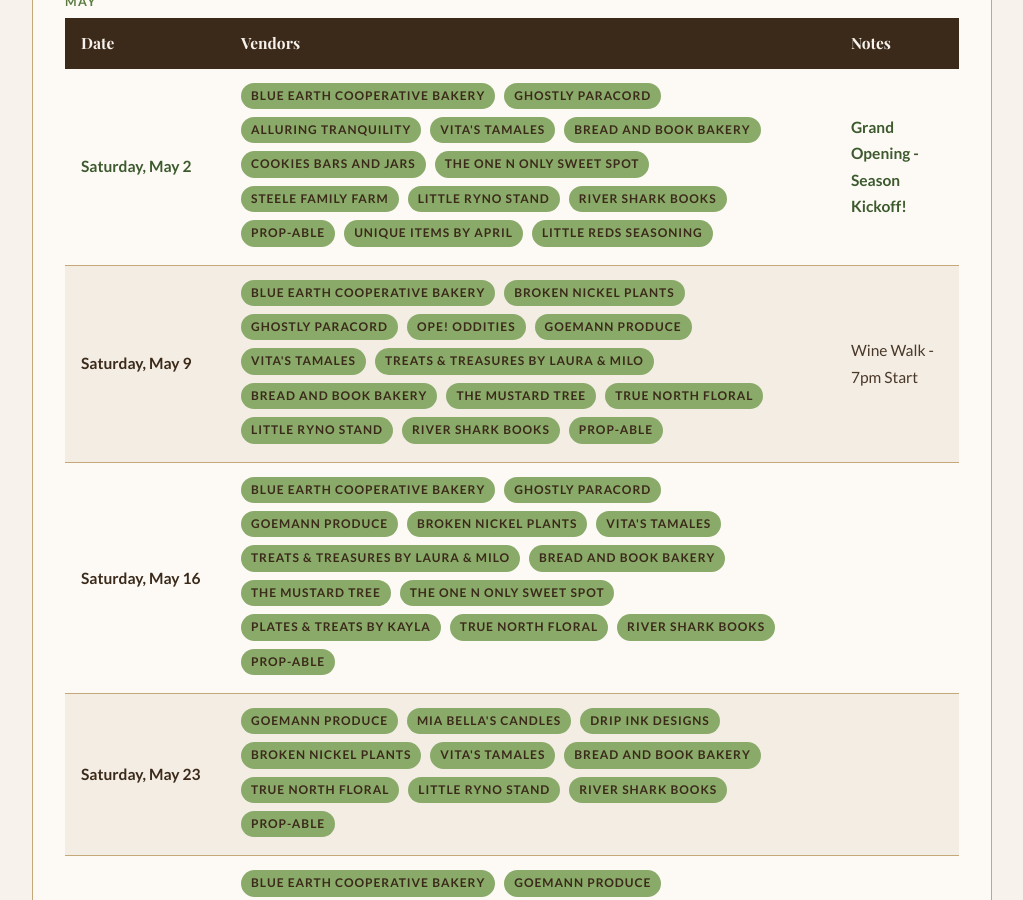
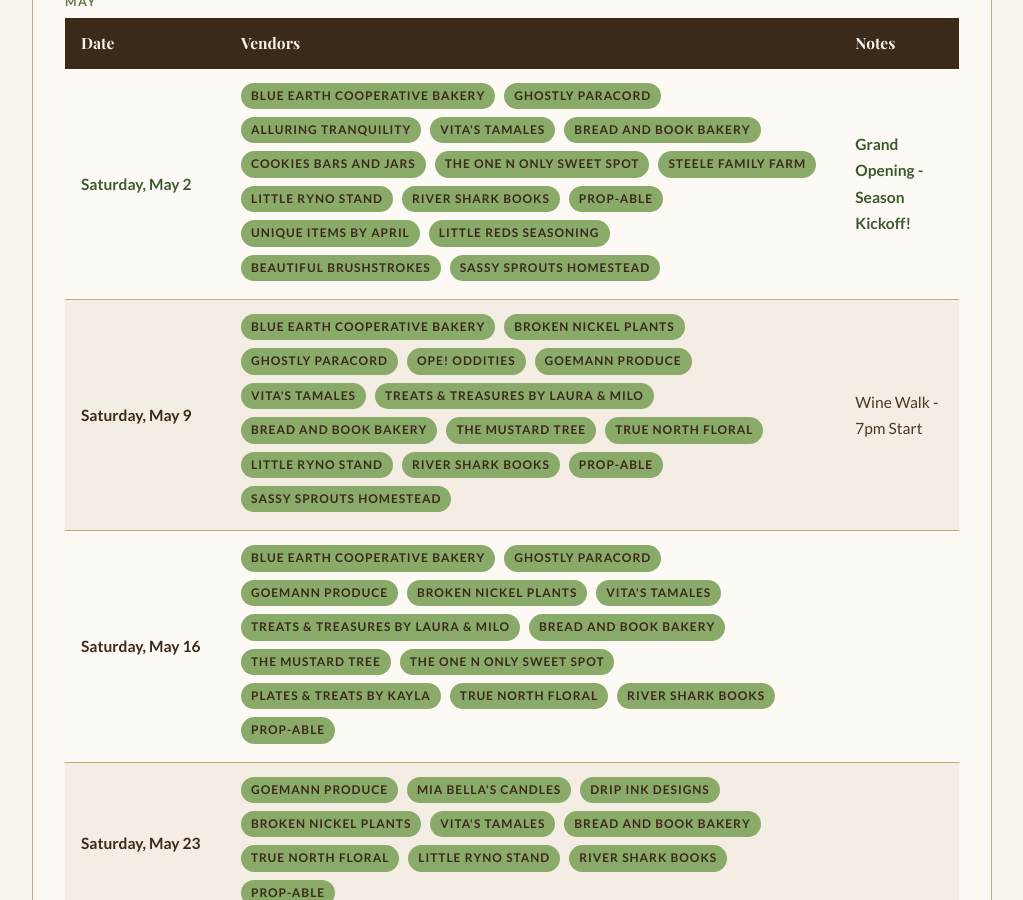
Before and after one commit to blueearthcommunitymarket/blueearthcommunitymarket.github.io, a Jekyll site: the page built from calendar/index.html, in a window 1280 px wide and 900 px high, scrolled down 582 px. Shown: the whole window, without its empty margins (128-1151 px from the left). Built offline with Jekyll 4.4.1, drawn with Linux system fonts in a browser that asks for light colours; some web fonts are replaced.

Commit message:
calendar: add Beautiful Brushstrokes and Sassy Sprouts SG dates

```diff
--- a/calendar/index.html
+++ b/calendar/index.html
@@ -44,6 +44,8 @@ description: 2026 Blue Earth Community Market season schedule. Saturdays 10am-1p
                         <span class="tag">Prop-Able</span>
                         <span class="tag">Unique Items by April</span>
                         <span class="tag">Little Reds Seasoning</span>
+                        <span class="tag">Beautiful Brushstrokes</span>
+                        <span class="tag">Sassy Sprouts Homestead</span>
                     </td>
                     <td class="grand-opening">Grand Opening - Season Kickoff!</td>
                 </tr>
@@ -63,6 +65,7 @@ description: 2026 Blue Earth Community Market season schedule. Saturdays 10am-1p
                         <span class="tag">Little Ryno Stand</span>
                         <span class="tag">River Shark Books</span>
                         <span class="tag">Prop-Able</span>
+                        <span class="tag">Sassy Sprouts Homestead</span>
                     </td>
                     <td>Wine Walk - 7pm Start</td>
                 </tr>
```
